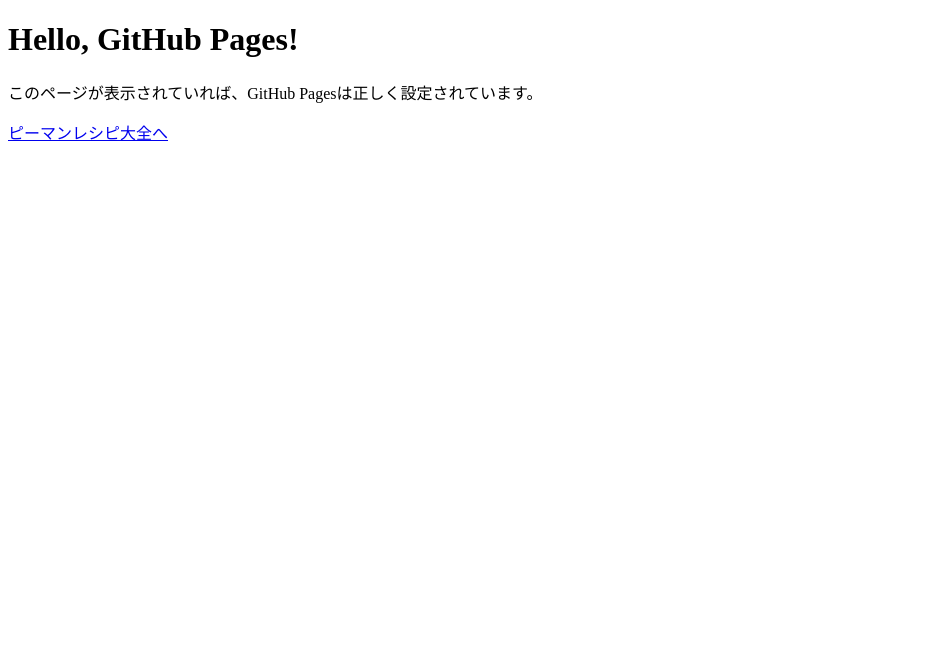
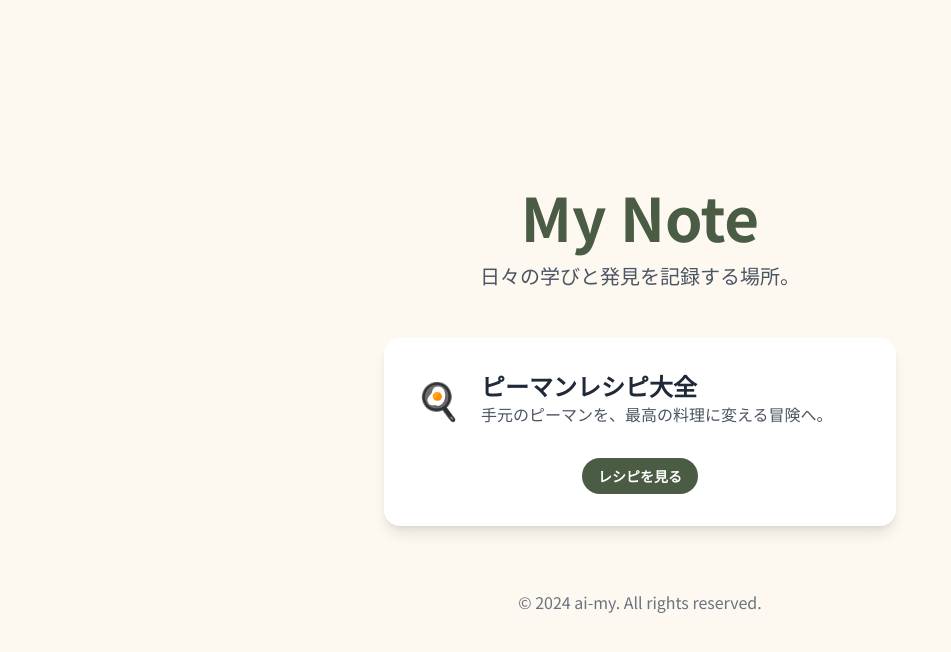
Before and after one commit to ai-my/note, a plain HTML site: page docs/index.html in a window 1280 px wide. Shown: the whole page, without its empty margins (0-951 px from the left). Drawn offline with nearby package versions, Linux system fonts and the light colour scheme.

Commit message:
Feat: Redesign index.html with a modern and stylish look

```diff
--- a/docs/index.html
+++ b/docs/index.html
@@ -2,11 +2,58 @@
 <html lang="ja">
 <head>
     <meta charset="UTF-8">
-    <title>GitHub Pages Test</title>
+    <meta name="viewport" content="width=device-width, initial-scale=1.0">
+    <title>Project Home | 私のノート</title>
+    <script src="https://cdn.tailwindcss.com"></script>
+    <link rel="preconnect" href="https://fonts.googleapis.com">
+    <link rel="preconnect" href="https://fonts.gstatic.com" crossorigin>
+    <link href="https://fonts.googleapis.com/css2?family=Noto+Sans+JP:wght@400;700&display=swap" rel="stylesheet">
+    <style>
+        body {
+            font-family: 'Noto Sans JP', sans-serif;
+            background-color: #FDF8F0; /* GreenPepper.htmlと共通の背景色 */
+            color: #3a3a3a;
+        }
+        .card {
+            transition: transform 0.3s ease, box-shadow 0.3s ease;
+        }
+        .card:hover {
+            transform: translateY(-8px);
+            box-shadow: 0 20px 25px -5px rgb(0 0 0 / 0.1), 0 8px 10px -6px rgb(0 0 0 / 0.1);
+        }
+    </style>
 </head>
-<body>
-    <h1>Hello, GitHub Pages!</h1>
-    <p>このページが表示されていれば、GitHub Pagesは正しく設定されています。</p>
-    <p><a href="GreenPepper.html">ピーマンレシピ大全へ</a></p>
+<body class="antialiased flex items-center justify-center min-h-screen">
+
+    <div class="container mx-auto p-8 max-w-4xl text-center">
+
+        <header class="mb-12">
+            <h1 class="text-5xl md:text-6xl font-bold text-[#4A5C43] mb-4">My Note</h1>
+            <p class="text-xl text-gray-600">日々の学びと発見を記録する場所。</p>
+        </header>
+
+        <main>
+            <a href="GreenPepper.html" class="card block bg-white rounded-2xl shadow-lg overflow-hidden cursor-pointer max-w-lg mx-auto">
+                <div class="p-8">
+                    <div class="flex items-center mb-4">
+                        <div class="text-4xl mr-5">🍳</div>
+                        <div>
+                            <h2 class="text-2xl font-bold text-gray-800 text-left">ピーマンレシピ大全</h2>
+                            <p class="text-gray-600 text-left">手元のピーマンを、最高の料理に変える冒険へ。</p>
+                        </div>
+                    </div>
+                    <div class="bg-[#4A5C43] text-white text-sm font-bold py-2 px-4 rounded-full inline-block mt-4">
+                        レシピを見る
+                    </div>
+                </div>
+            </a>
+        </main>
+
+        <footer class="mt-16 text-gray-500">
+            <p>&copy; 2024 ai-my. All rights reserved.</p>
+        </footer>
+
+    </div>
+
 </body>
 </html>
```
